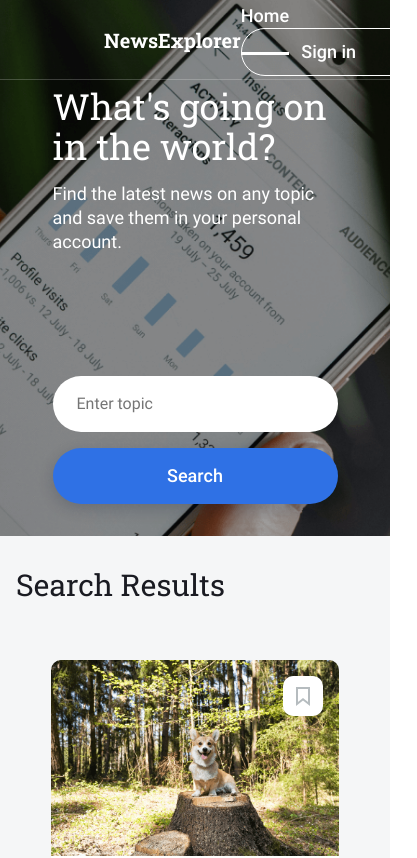
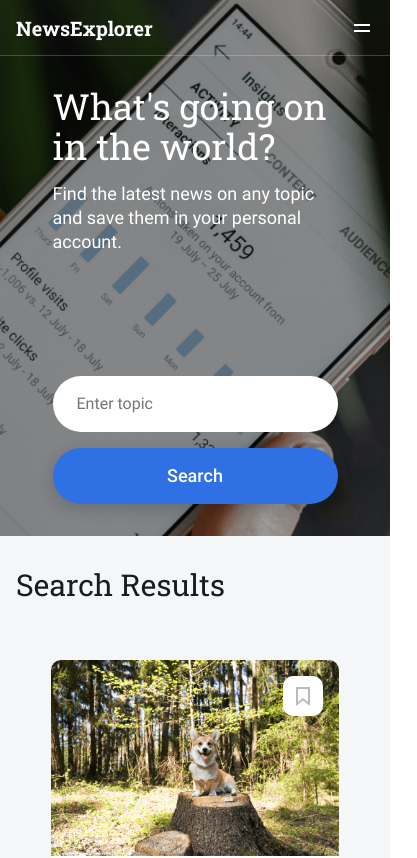
Before and after one commit to idenispankov/news-explorer-frontend, a React (Create React App) app: page / in a window 390 px wide. Shown: the top 858 px of the page, 417 px wide, since content can reach past the window. Built offline with nearby package versions, Linux system fonts and the light colour scheme.

Commit message:
Navbar Component ready responsive

```diff
--- a/src/components/App/App.js
+++ b/src/components/App/App.js
@@ -45,7 +45,7 @@ function App() {
 
         {/* SavedNews Route */}
         <Route path='/saved-news'>
-          {!loggedin && <Redirect to='/' />}
+          {/* {!loggedin && <Redirect to='/' />} */}
           <SavedNewsHeader />
         </Route>
 
--- a/src/components/LoginButton/LoginButton.css
+++ b/src/components/LoginButton/LoginButton.css
@@ -16,3 +16,21 @@
   font-size: 18px;
   line-height: 24px;
 }
+
+@media screen and (max-width: 900px) {
+  .navbar__button {
+    width: 128px;
+    height: 40px;
+  }
+  .navbar__button-signin {
+    font-size: 16px;
+  }
+}
+
+@media screen and (max-width: 700px) {
+  .navbar__button {
+    width: 100%;
+    height: 56px;
+    margin-top: 22px;
+  }
+}
--- a/src/components/LogoutButton/LogoutButton.css
+++ b/src/components/LogoutButton/LogoutButton.css
@@ -13,6 +13,9 @@
   padding: 0;
   display: inline-block;
   margin: 0;
+  font-family: 'Roboto', sans-serif;
+  font-weight: 500;
+  font-size: 18px;
 }
 
 .navbar__button-text-dark {
@@ -24,3 +27,9 @@
   height: 16px;
   margin-left: 20px;
 }
+
+@media screen and (max-width: 900px) {
+  .navbar__button-text {
+    font-size: 16px;
+  }
+}
--- a/src/components/Navbar/Navbar.css
+++ b/src/components/Navbar/Navbar.css
@@ -31,9 +31,6 @@
   color: #000;
 }
 
-/* .navbar__links {
-} */
-
 .navbar__link {
   text-decoration: none;
   color: #fff;
@@ -57,3 +54,108 @@
 .navbar__link-active-news {
   border-bottom: 3px solid #000;
 }
+
+.navbar__link-disabled {
+  border-bottom: none;
+}
+
+/* Hamburger Menu Closed */
+.hamburger {
+  width: 24px;
+  height: 24px;
+  background: transparent;
+  position: absolute;
+  top: 16px;
+  right: 16px;
+  display: flex;
+  align-items: center;
+  justify-content: center;
+  box-sizing: border-box;
+  display: none;
+}
+
+.hamburger-first {
+  width: 16px;
+  height: 2px;
+  background: #fff;
+  position: absolute;
+  top: 8px;
+}
+
+.hamburger-last {
+  width: 16px;
+  height: 2px;
+  background: #fff;
+  position: absolute;
+  bottom: 8px;
+}
+
+.hamburger-dark {
+  background: #000;
+}
+
+/* Hamburger Menu Open */
+.hamburger-open-first {
+  transform: rotate(-45deg);
+  top: 11px;
+}
+
+.hamburger-open-second {
+  transform: rotate(45deg);
+  bottom: 11px;
+}
+
+@media screen and (max-width: 900px) {
+  .navbar {
+    padding: 0 40px;
+    min-height: 66px;
+  }
+  .navbar__link {
+    font-size: 16px;
+  }
+}
+
+@media screen and (max-width: 700px) {
+  .navbar {
+    min-height: 56px;
+    padding: 0 16px;
+  }
+  .navbar-dark {
+    background: #000;
+  }
+  .navbar_type_white {
+    box-shadow: inset 0px -1px 0px #d1d2d6;
+    background: #fff;
+  }
+  .hamburger {
+    display: flex;
+  }
+
+  .navbar__links {
+    display: none;
+  }
+  .navbar__links-mobile {
+    width: 100%;
+    min-height: 174px;
+    position: absolute;
+    top: 56px;
+    left: 0;
+    background: #000;
+    display: flex;
+    flex-direction: column;
+    padding: 16px 16px 24px 16px;
+  }
+  .navbar__link-mobile-white {
+    background: #fff;
+    min-height: 240px;
+  }
+  .navbar__link {
+    padding-bottom: 0;
+    font-size: 18px;
+    line-height: 56px;
+    font-weight: 500;
+  }
+  .navbar__logo-white {
+    color: #fff;
+  }
+}
--- a/src/components/Navbar/Navbar.js
+++ b/src/components/Navbar/Navbar.js
@@ -1,16 +1,36 @@
 import './Navbar.css';
+import { useHistory, NavLink, withRouter } from 'react-router-dom';
+import { useState } from 'react';
 import LoginButton from '../LoginButton/LoginButton';
 import LogoutButton from '../LogoutButton/LogoutButton';
-
-import { useHistory, NavLink, withRouter } from 'react-router-dom';
 
 const Navbar = ({ loggedin, setLoggedin }) => {
   const history = useHistory();
   const isSavedNewsRoute = history.location.pathname.includes('saved-news');
 
+  const [isHamburgerMenuOpen, setIsHamburgerMenuOpen] = useState(false);
+
+  const onHomeClick = () => {
+    setIsHamburgerMenuOpen(false);
+  };
+
+  const onLogoClick = () => {
+    setIsHamburgerMenuOpen(false);
+  };
+
+  const onSavedArticlesClick = () => {
+    setIsHamburgerMenuOpen(false);
+  };
+
+  // ${isHamburgerMenuOpen && 'navbar-dark'}
   return (
-    <nav className={`navbar ${isSavedNewsRoute && 'navbar_type_white'}`}>
+    <nav
+      className={`navbar ${isSavedNewsRoute && 'navbar_type_white'} ${
+        isHamburgerMenuOpen && 'navbar-dark'
+      }`}
+    >
       <NavLink
+        onClick={onLogoClick}
         to='/'
         className={`navbar__logo ${
           isSavedNewsRoute && 'navbar__logo_text-dark'
@@ -18,22 +38,28 @@ const Navbar = ({ loggedin, setLoggedin }) => {
       >
         NewsExplorer
       </NavLink>
-      <div className='navbar__links'>
+      <div
+        className={`navbar__links ${
+          isHamburgerMenuOpen && 'navbar__links-mobile'
+        } ${isSavedNewsRoute && 'navbar__link-mobile-white'}`}
+      >
         <NavLink
+          onClick={onHomeClick}
           to='/'
           className={`navbar__link navbar__link-active-home ${
             isSavedNewsRoute && 'navbar__link_text-dark'
-          }`}
+          } ${isHamburgerMenuOpen && 'navbar__link-disabled'}`}
         >
           Home
         </NavLink>
         {loggedin && (
           <NavLink
+            onClick={onSavedArticlesClick}
             to='/saved-news'
             className={`navbar__link ${
               isSavedNewsRoute &&
               'navbar__link_text-dark navbar__link-active-news '
-            }`}
+            } ${isHamburgerMenuOpen && 'navbar__link-disabled'}`}
           >
             Saved Articles
           </NavLink>
@@ -46,6 +72,23 @@ const Navbar = ({ loggedin, setLoggedin }) => {
           />
         )}
       </div>
+      <div
+        className='hamburger'
+        onClick={() => {
+          setIsHamburgerMenuOpen(!isHamburgerMenuOpen);
+        }}
+      >
+        <div
+          className={`hamburger-first ${isSavedNewsRoute && 'hamburger-dark'} ${
+            isHamburgerMenuOpen && 'hamburger-open-first'
+          }`}
+        ></div>
+        <div
+          className={`hamburger-last ${isSavedNewsRoute && 'hamburger-dark'} ${
+            isHamburgerMenuOpen && 'hamburger-open-second'
+          }`}
+        ></div>
+      </div>
     </nav>
   );
 };
```
